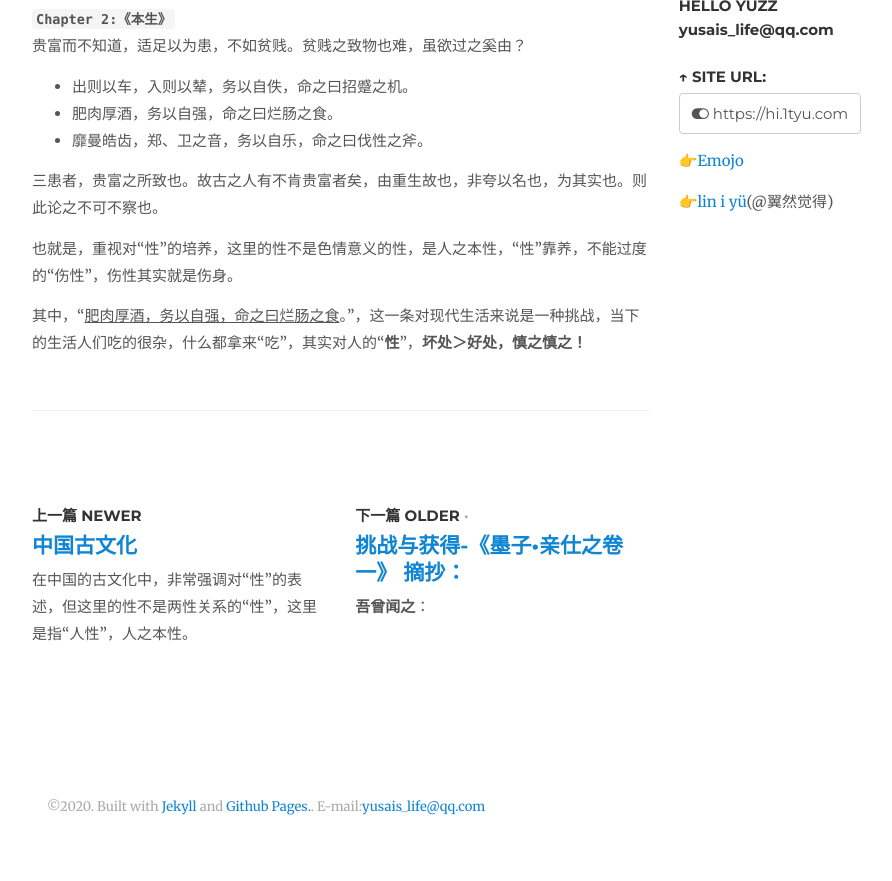
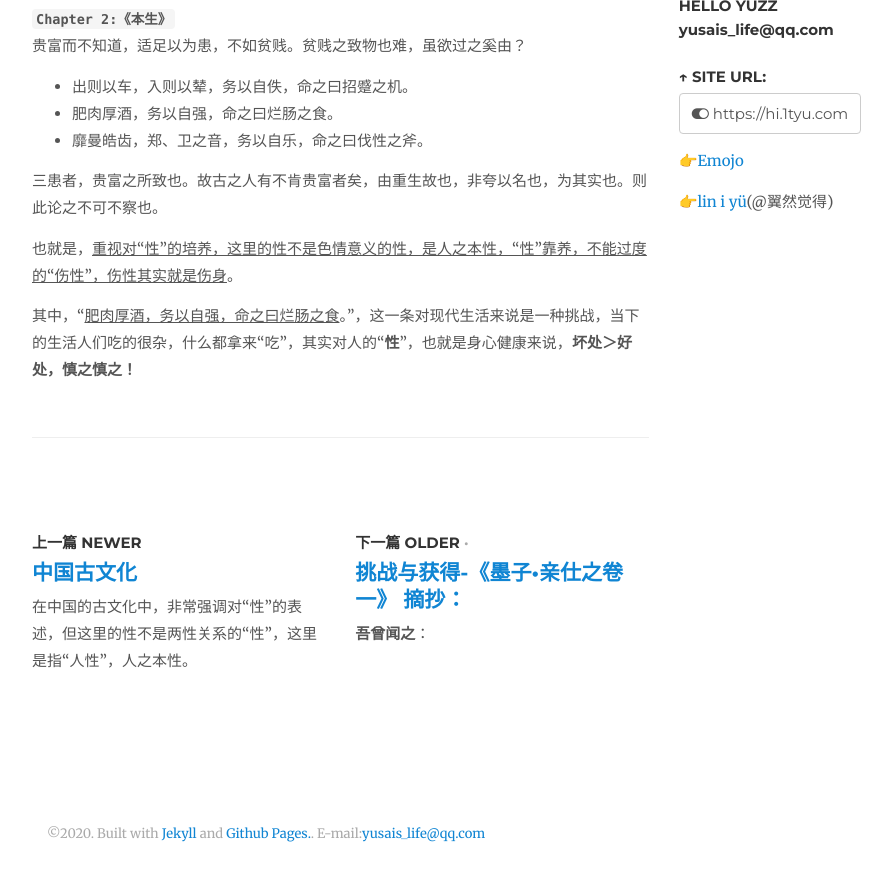
Before and after one commit to helloyuzz/me.wgrib2.com, a Jekyll site: the page built from _posts/2020-07-26-History-Selft.md, in a window 1280 px wide, cut to the strip 500-1386 px from the top of the page. Shown: the top 881 px of the strip, without its empty margins (138-1030 px from the left). Built offline with Jekyll 4.4.1, drawn with Linux system fonts in a browser that asks for light colours; nearby versions of some CDN libraries; emoji names are drawn with the system emoji font; before the commit the page ends 1359 px from its top, so only the background shows below that.

Commit message:
Update 2020-07-26-History-Selft.md

```diff
--- a/_posts/2020-07-26-History-Selft.md
+++ b/_posts/2020-07-26-History-Selft.md
@@ -20,6 +20,6 @@ __`Chapter 2:《本生》`__
 
 三患者，贵富之所致也。故古之人有不肯贵富者矣，由重生故也，非夸以名也，为其实也。则此论之不可不察也。
 
-也就是，重视对“性”的培养，这里的性不是色情意义的性，是人之本性，“性”靠养，不能过度的“伤性”，伤性其实就是伤身。
+也就是，<u>重视对“性”的培养，这里的性不是色情意义的性，是人之本性，“性”靠养，不能过度的“伤性”，伤性其实就是伤身</u>。
 
-其中，“<u>肥肉厚酒，务以自强，命之曰烂肠之食</u>。”，这一条对现代生活来说是一种挑战，当下的生活人们吃的很杂，什么都拿来“吃”，其实对人的“__性__”，__坏处＞好处，慎之慎之！__
+其中，“<u>肥肉厚酒，务以自强，命之曰烂肠之食</u>。”，这一条对现代生活来说是一种挑战，当下的生活人们吃的很杂，什么都拿来“吃”，其实对人的“__性__”，也就是身心健康来说，__坏处＞好处，慎之慎之！__
```
